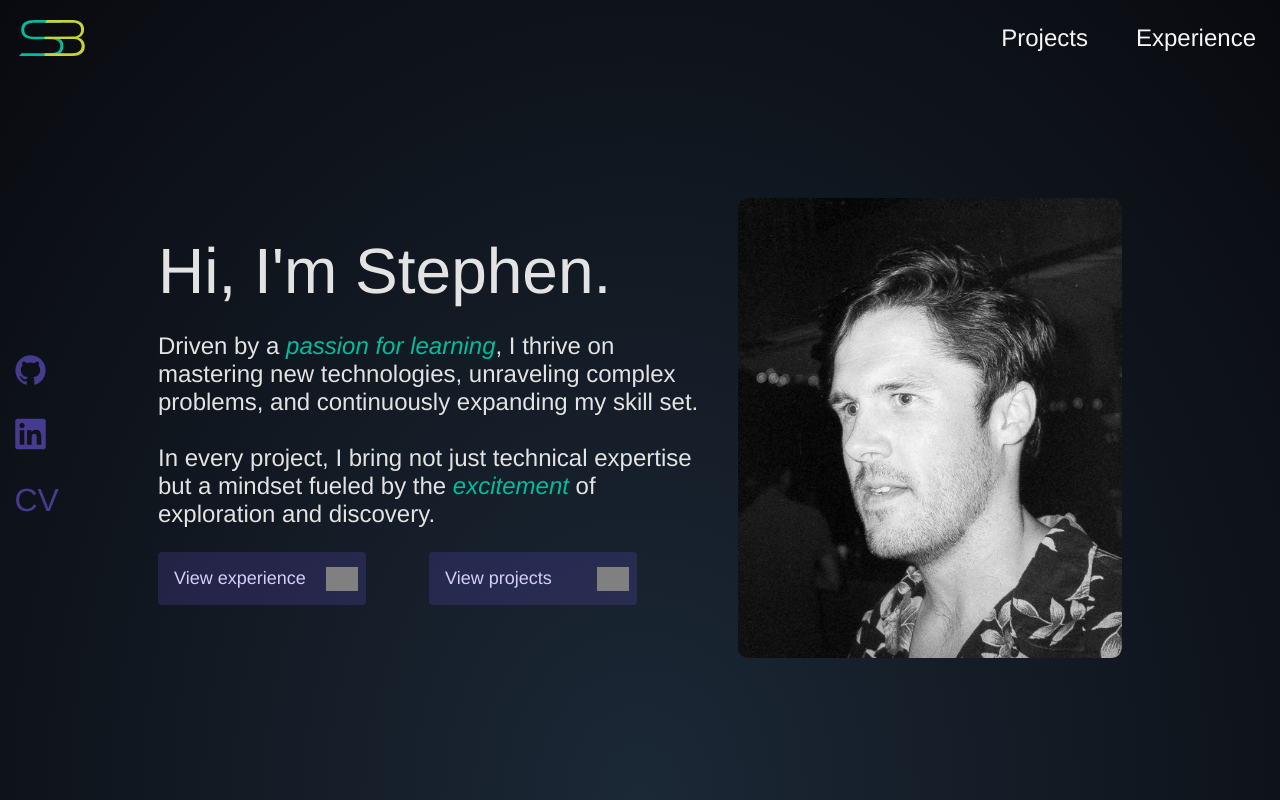
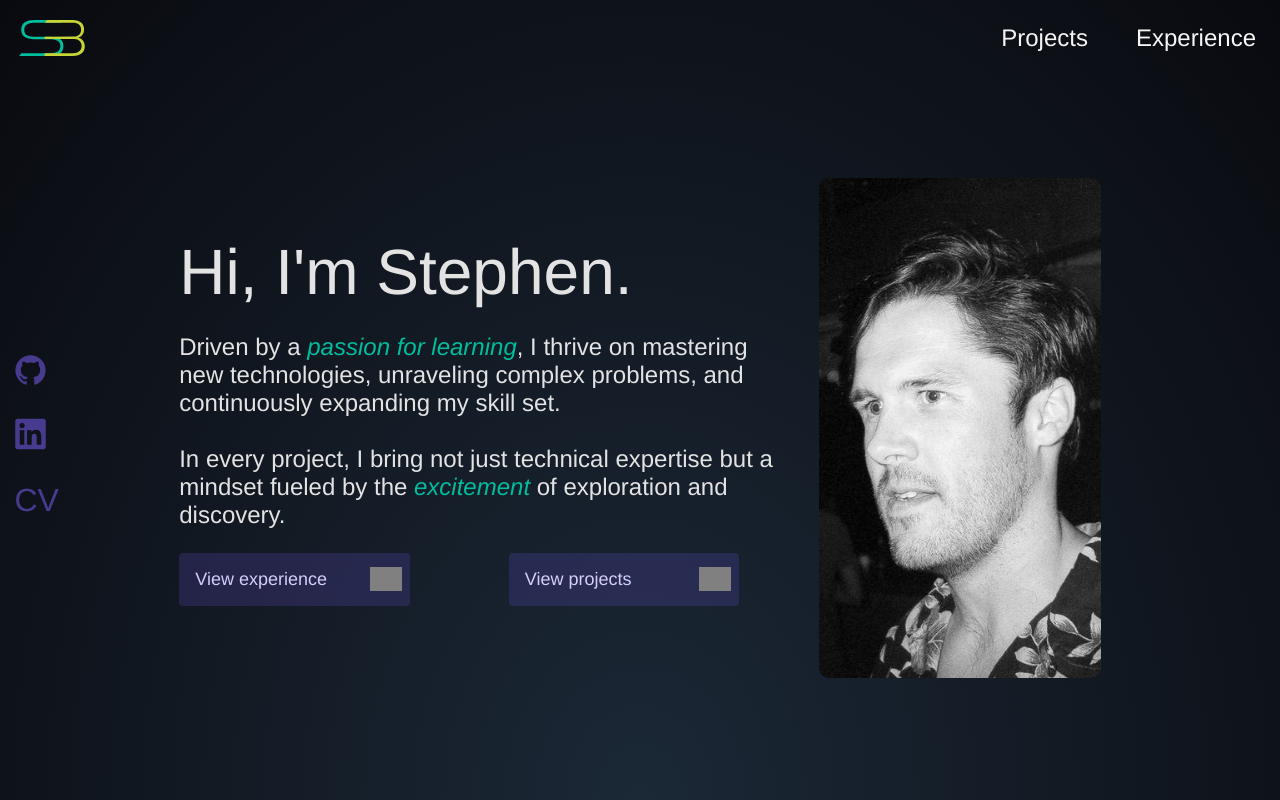
Before and after one commit to sbyardnss/sb-portfolio, a Vue app: page / in a window 1280 px wide. Built offline with nearby package versions, Linux system fonts and the light colour scheme; grey boxes are pictures that could not be loaded.

Commit message:
created reactive homepage with portrait opacity

```diff
--- a/src/components/Home.vue
+++ b/src/components/Home.vue
@@ -6,7 +6,7 @@
         <div class="flex column" :class="$style.bioNameContainer">
           <div :class="$style.nameHeader">Hi, I'm Stephen.
           </div>
-          <div class="w-fit">
+          <div class="w-fit" >
             <p class="responsive-text-large" :class="$style.bio">
               Driven by a
               <span :class="$style.bioHighlight">passion for learning</span>, I thrive on mastering new technologies,
@@ -16,15 +16,15 @@
               In every project, I bring not just technical expertise but a mindset fueled by
               the <span :class="$style.bioHighlight">excitement</span> of exploration and discovery.
             </p>
-            <MobileHomeLinks v-if="!isMobileView"/>
           </div>
+          <MobileHomeLinks v-if="!isMobileView" />
         </div>
-        <div :class="$style.sbImage" />
+        <div id="sbPortrait" :class="$style.sbImage" />
       </div>
 
     </section>
     <div class="flex center align-c wrap w-100">
-      <MobileHomeLinks v-if="isMobileView"/>
+      <MobileHomeLinks v-if="isMobileView" />
     </div>
   </div>
 </template>
@@ -36,9 +36,30 @@ import { downloadResume } from "@/utils/download-resume";
 
 export default defineComponent({
   name: "HomePage",
+  setup() {
+
+    function updateOpacity() {
+      var element = document.getElementById('sbPortrait');
+      var windowWidth = window.innerWidth;
+      let opacity;
+      if (windowWidth > 1300 || windowWidth < 769) {
+        opacity = 1;
+      } else if (windowWidth < 900) {
+        opacity = 0;
+      } else {
+        opacity = 1 - (((windowWidth -  1300) * -1) / (1300 -  900));
+      }
+      if (element)
+      element.style.opacity = opacity.toString();
+    }
+    window.addEventListener('resize', updateOpacity);
+
+    updateOpacity();
+  },
   data() {
     return {
       isMobileView: inject('isMobileView'),
+      windowWidth: window.innerWidth,
     }
   },
   components: {
@@ -62,6 +83,7 @@ export default defineComponent({
   .nameHeader {
     font-size: 4em;
     font-weight: 100;
+    width: fit-content;
   }
 
   .aboutMe {
@@ -69,11 +91,37 @@ export default defineComponent({
   }
 
   .sbImage {
-    width: 10em;
-    height: 12em;
+    /* width: 10em;
+    height: 12em; */
+    width: 360px;
+    height: 500px;
     max-width: 500px;
-    min-width: 175px;
+    /* min-width: 175px; */
     background-size: cover;
+    margin-left: auto;
+    flex-shrink: 1;
+  }
+
+  .aboutMe {
+    /* background-color: rgb(15, 15, 15); */
+    /* justify-content: space-between; */
+    max-width: 80%;
+  }
+
+  .bioNameContainer {
+    margin-right: auto;
+    /* min-width: 44em; */
+    min-width: 40em;
+  }
+
+  .introAndPortrait {
+    min-width: 38em;
+    width: 90vw;
+  }
+
+  .bio {
+    max-width: 90%;
+    width: 680px;
   }
 }
 
@@ -95,12 +143,21 @@ export default defineComponent({
     max-height: 300px;
     max-width: 400px;
     background-size: cover;
+    opacity: 1;
+  }
+
+  .bio {
+    max-width: 550px;
+  }
+
+  .introAndPortrait {
+    width: 100vw;
   }
 }
 
 .aboutMe {
   display: flex;
-  justify-content: space-evenly;
+  /* justify-content: space-evenly; */
   align-items: center;
 
 }
@@ -115,7 +172,6 @@ export default defineComponent({
 
 .bio {
   font-weight: 100;
-  max-width: 550px;
 }
 
 .bioHighlight {
@@ -129,6 +185,6 @@ export default defineComponent({
   flex-direction: column;
   align-items: center;
   margin-bottom: 1em;
-  width: 100vw;
+  /* width: 100vw; */
 }
 </style>
```
